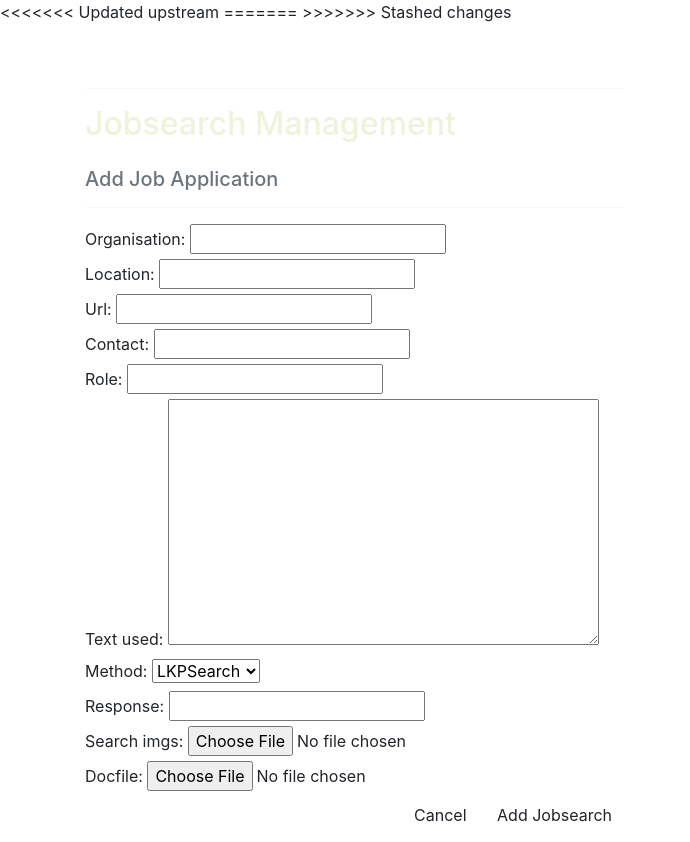
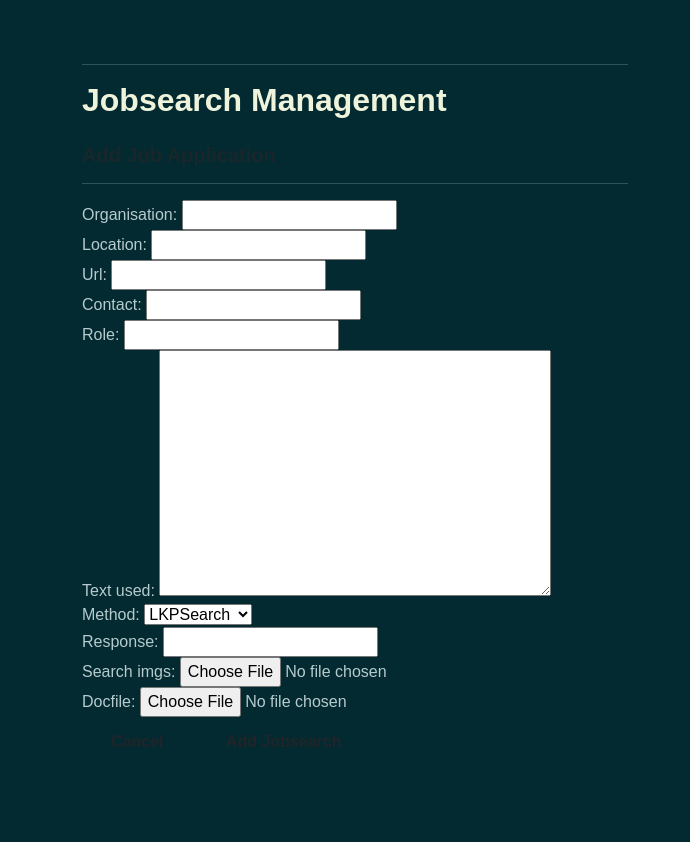
Before and after one commit to JWalshe86/career, a Django app: page /jobs/add_data in a window 1280 px wide. Shown: the whole page, without its empty margins (0-690 px from the left). After the commit the page ends 747 px from the top, so only its background shows below. Run offline with Django 5.2, Linux system fonts and the light colour scheme; some libraries are stand-ins or nearby versions; some web fonts are replaced.

Commit message:
:fire: remove base.html duplicate lines

```diff
--- a/templates/base.html
+++ b/templates/base.html
@@ -3,7 +3,6 @@
 <head>
 <meta charset="UTF-8">
 <title>Job Searches</title>
- <link rel="icon" type="image/x-icon" href="/images/johnwalshesmall-modified.jpg">
 <meta name="viewport" content="width=device-width, initial-scale=1">
 {% load static %}
       {% block meta %}
@@ -16,22 +15,10 @@
       <meta itemprop='sizes' content="width=device-width, initial-scale=1, shrink-to-fit=no">
       <meta itemprop='googlefinder' content="HVYiEJ9SG_NkbtzaDtdAzvmLp_4DaSXfcgd25qCH7WI">
       {% endblock %} {% block extra_meta %} {% endblock %} {% block corecss %}
-<<<<<<< Updated upstream
       <link rel="stylesheet" href="{% static 'css/bootstrap.min.css' %}">
       <!-- <link rel="stylesheet" href="{% static 'css/aos.css' %}"> -->
       <link rel="stylesheet" href="{% static 'css/style.css' %}">
       <link rel="stylesheet" href="{% static 'css/line-awesome.min.css' %}">
-=======
-      <link
-        rel="stylesheet"
-        href="https://stackpath.bootstrapcdn.com/bootstrap/4.4.1/css/bootstrap.min.css"
-        integrity="sha384-Vkoo8x4CGsO3+Hhxv8T/Q5PaXtkKtu6ug5TOeNV6gBiFeWPGFN9MuhOf23Q9Ifjh"
-        crossorigin="anonymous"
-      >
-      <link rel="stylesheet" href="https://fonts.googleapis.com/css?family=Lato&display=swap">
-      <link rel="stylesheet" href="{% static 'css/base.css' %}">
-      <!-- <link itemprop='favicon' href="" > -->
->>>>>>> Stashed changes
       {% endblock %} {% block extra_css %} {% endblock %}
 
  {% block corejs %}
```
Also changed, not shown: static/images/johnwalshelarge2.jpg (added).
